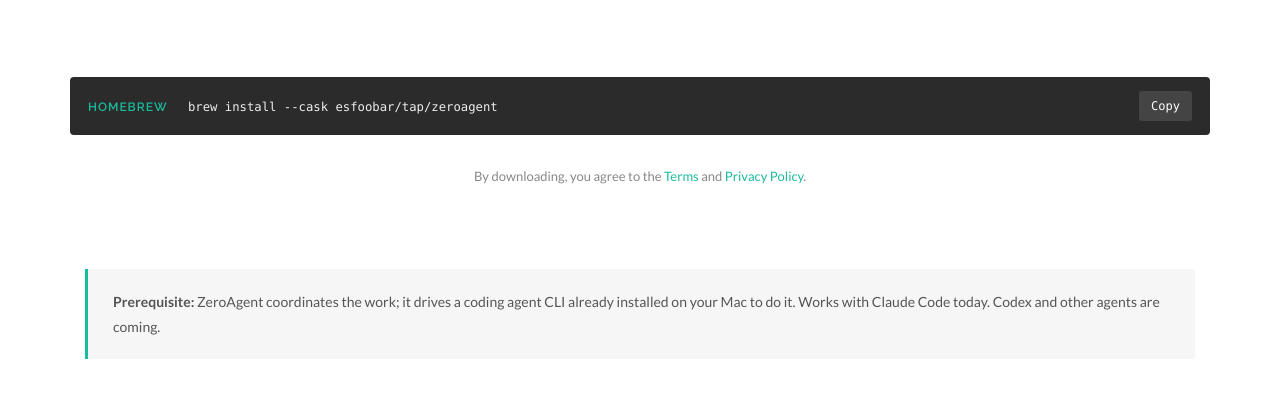
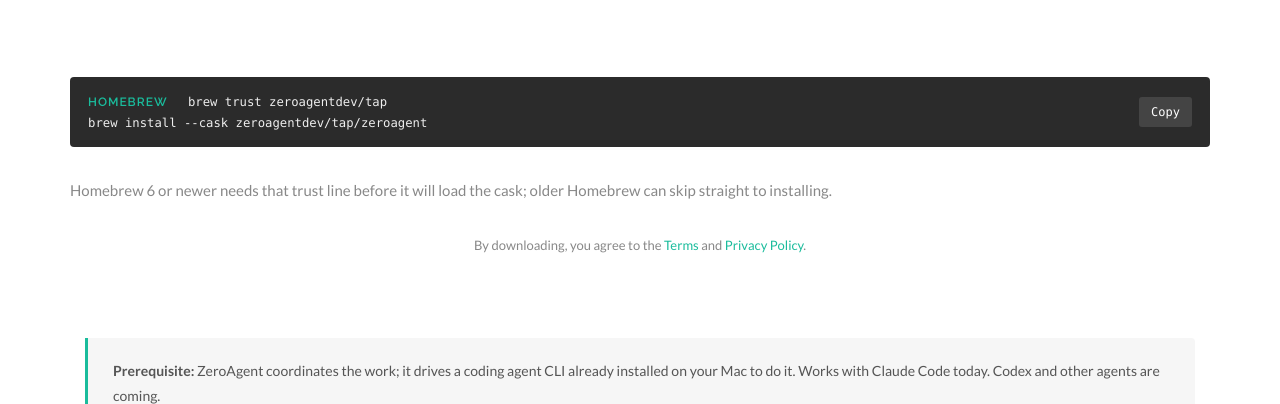
Before and after one commit to esfoobar/MVPLean-Canvas, a website: page zeroagent/download/index.html in a window 1280 px wide. Shown: the part 799-1203 px from the top of the page. Drawn offline with Linux system fonts and the light colour scheme; no server answers.

Commit message:
ZA-225: point install lines at zeroagentdev/tap (#22)
The Homebrew tap moved to zeroagentdev/homebrew-tap. Update the hero
cask line and the download page snippet to the two-line trust and
install form, and note why brew trust is needed on Homebrew 6+.

Part of esfoobar/zeroagent#367

```diff
--- a/static/css/zeroagent.css
+++ b/static/css/zeroagent.css
@@ -30,6 +30,7 @@
 	padding: 0;
 	cursor: pointer;
 	border-bottom: 1px dotted #777;
+	white-space: pre-line;
 }
 
 .za-hero-cask code:hover {
@@ -117,6 +118,7 @@
 	background: none;
 	color: #EEE;
 	padding: 0;
+	white-space: pre-line;
 }
 
 .za-snippet-label {
--- a/zeroagent/download/index.html
+++ b/zeroagent/download/index.html
@@ -143,10 +143,13 @@
 					<div class="za-snippet topmargin-sm">
 						<div>
 							<span class="za-snippet-label">Homebrew</span>
-							<code id="za-homebrew-cmd">brew install --cask esfoobar/tap/zeroagent</code>
+							<code id="za-homebrew-cmd">brew trust zeroagentdev/tap
+brew install --cask zeroagentdev/tap/zeroagent</code>
 						</div>
 						<button type="button" class="za-copy-btn" data-copy-target="za-homebrew-cmd">Copy</button>
 					</div>
+
+					<p class="za-meta topmargin-sm">Homebrew 6 or newer needs that trust line before it will load the cask; older Homebrew can skip straight to installing.</p>
 
 					<div class="clearfix topmargin-sm bottommargin-lg">
 						<p class="center za-agree">By downloading, you agree to the <a href="/zeroagent/terms">Terms</a>
```
Also changed, not shown: zeroagent/index.html (+3 -1 lines).
